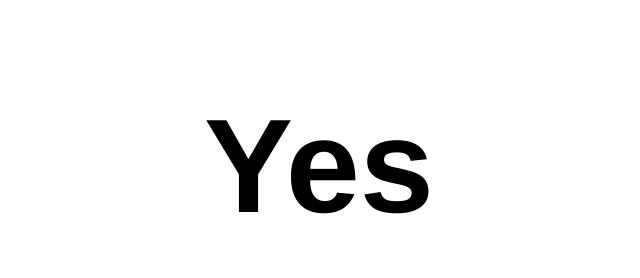
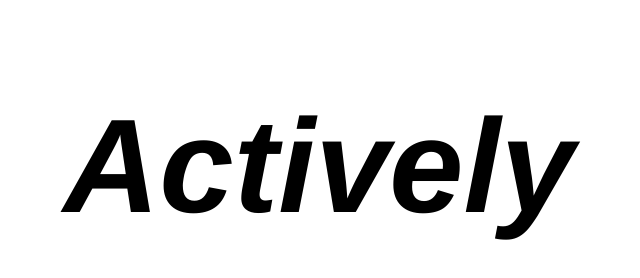
Before and after one commit to hlian/isiandrinkingcoffee, a plain HTML site: page index.html in a window 1280 px wide. Shown: the whole page, without its empty margins (321-961 px from the left). Drawn offline with Linux system fonts and the light colour scheme.

Commit message:
Update index.html

```diff
--- a/index.html
+++ b/index.html
@@ -10,7 +10,7 @@
   </head>
   <body>
     <center>
-      <h1>Yes</h1>
+      <h1><em>Actively</em></h1>
     </center>
   </body>
 </html>
```
